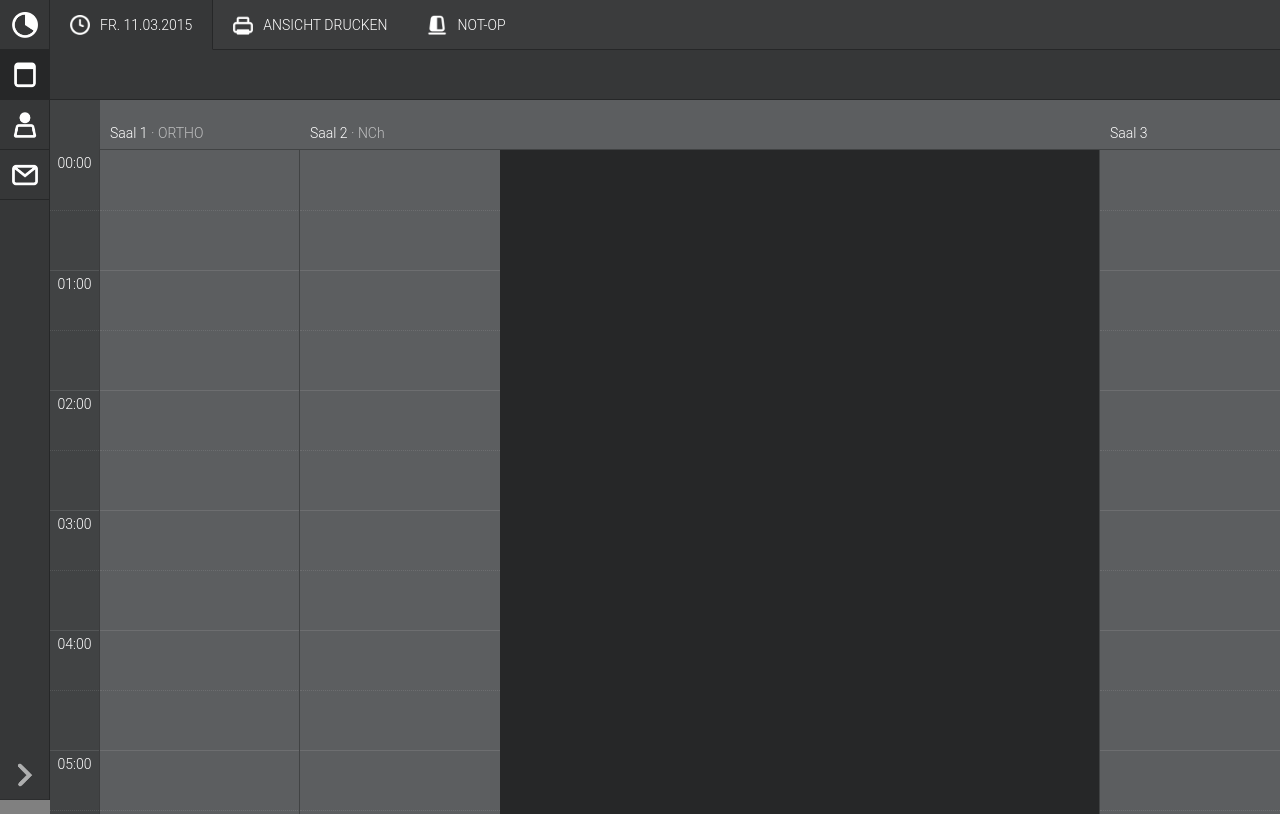
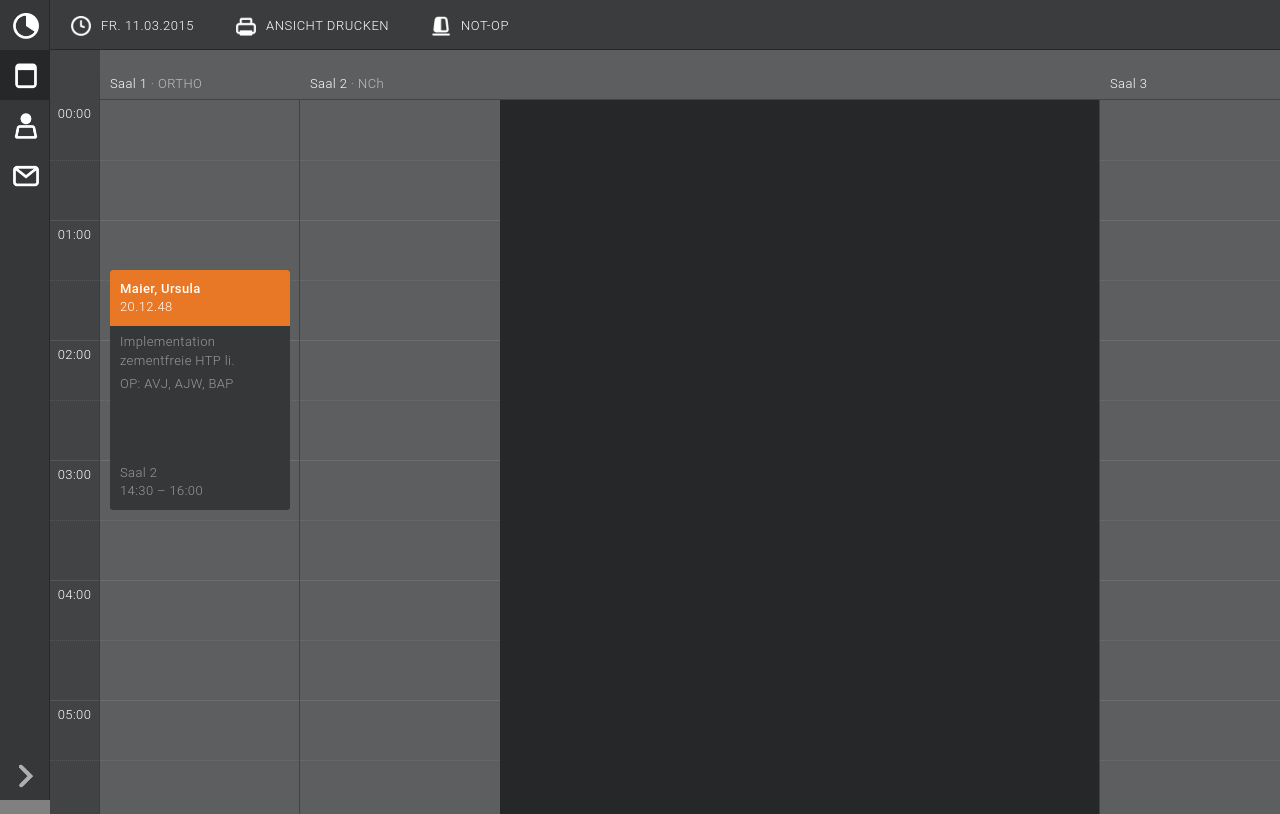
Before and after one commit to ChristophLabacher/OPMS-Surgery-Management-System, a plain HTML site: page index.html in a window 1280 px wide. Shown: the top 814 px of the page. Drawn offline with Linux system fonts and the light colour scheme.

Commit message:
Card Style

```diff
--- a/index.html
+++ b/index.html
@@ -19,7 +19,8 @@
 		<script type="text/javascript" src="scripts/libraries/tools.js"></script>
 
 		<!-------------------------<!--! SCRIPTS ------------------------------>
-		<script type="text/javascript" src="scripts/structure.js"></script>
+		<script type="text/javascript" src="scripts/setup.js"></script>
+		<script type="text/javascript" src="scripts/action.js"></script>
 
 		<script type="text/javascript" src="scripts/viewScheduleSetup.js"></script>
 		<script type="text/javascript" src="scripts/viewScheduleAction.js"></script>
@@ -48,11 +49,11 @@
 		<main>
 			<article class="view schedule">
 
-				<div class="toolbar active">
+				<div class="toolbar">
 
 					<div class="toolbar-top clearfix">
-						<ul class="action-list clearfix">
-							<li class="active"><img src="imgs/assets/icons/time.png">Fr. 11.03.2015</li>
+						<ul class="action-list clearfix" action="expand-toolbar">
+							<li><img src="imgs/assets/icons/time.png">Fr. 11.03.2015</li>
 							<li><img src="imgs/assets/icons/print.png">Ansicht drucken</li>
 							<li><img src="imgs/assets/icons/emergency.png">Not-OP</li>
 						</ul><!-- action-list -->
@@ -116,6 +117,31 @@
 								<div class="column" room="1">
 
 									<div class="column-main">
+
+										<div class="card-container" style="top: 170px;">
+											<div class="card" style="height: 240px;">
+												<div class="handle handle-top"></div>
+
+												<div class="header state-3">
+													<p class="name">Maier, Ursula</p>
+													<p>20.12.48</p>
+												</div>
+
+												<div class="main">
+													<p class="diagnose">Implementation zementfreie HTP li.</p>
+													<p>OP: AVJ, AJW, BAP</p>
+												</div>
+
+												<div class="footer">
+													Saal 2<br>
+													14:30 – 16:00
+												</div>
+
+												<div class="handle handle-bottom"></div>
+
+											</div>
+										</div>
+
 									</div><!-- column-main -->
 
 									<div class="column-details">
--- a/scripts/structure.js
+++ b/scripts/action.js
@@ -12,6 +12,15 @@ $(document).ready(function()	{
 		}
 
 		$("nav").toggleClass("active");
+	});
 
+	/************************
+	*	Expand TOOLBAR		*
+	************************/
+	$(".toolbar ul[action = 'expand-toolbar'] li").click(function()	{
+		var target = $(this).closest(".view").find(".toolbar");
+
+		$(this).toggleClass("active");
+		target.toggleClass("active");
 	});
 });
--- a/scripts/viewScheduleAction.js
+++ b/scripts/viewScheduleAction.js
@@ -13,5 +13,6 @@ $(document).ready(function()	{
 		}
 
 		target.toggleClass("active");
+		$(this).toggleClass("active");
 	});
 });
--- a/styles/_colors.scss
+++ b/styles/_colors.scss
@@ -17,7 +17,7 @@ $lightblue: rgb(50, 179, 224);
 $darkblue: rgb(13, 131, 182);
 $lightgreen: rgb(0, 175, 150);
 $darkgreen: rgb(0, 135, 112);
-$red: rgb(211, 49, 49);
+$red: rgb(209, 63, 63);
 
 
 /************************
@@ -30,4 +30,40 @@ $grey4: #3b3c3d;
 $grey3: #414344;
 $grey2: #494b4c;
 $grey1: #5c5e60;
+$grey0: #999999;
+
 $transparentwhite: rgba(255,255,255, .1);
+
+
+/************************
+*		STATES		*
+************************/
+
+.state-1	{
+	background-color: $lightyellow;
+	color: $black !important;
+}
+
+.state-2	{
+	background-color: $yellow;
+}
+
+.state-3, .state-11	{
+	background-color: $darkyellow;
+}
+
+.state-4, .state-10	{
+	background-color: $lightblue;
+}
+
+.state-5, .state-9	{
+	background-color: $darkblue;
+}
+
+.state-6, .state-8	{
+	background-color: $lightgreen;
+}
+
+.state-7	{
+	background-color: $darkgreen;
+}
--- a/styles/_structure.scss
+++ b/styles/_structure.scss
@@ -109,9 +109,10 @@ nav	{
 		flex-shrink: 0;
 
 		overflow: hidden;
+		background-color: $grey4;
+		border-bottom: 1px solid $grey6;
 
-		border-bottom: 1px solid $grey6;
-		background-color: $grey4;
+		transition: height .5s;
 
 		&.active	{
 			height: $smallUnit * 2;
@@ -122,8 +123,10 @@ nav	{
 			height: $smallUnit;
 			border-bottom: 1px solid $grey6;
 
+			li	{
+			}
+
 			li.active	{
-				border-right: 1px solid $grey6;
 			}
 
 		}
@@ -177,10 +180,9 @@ ul.action-list {
 		list-style: none;
 		line-height: $smallUnit;
 		text-transform: uppercase;
+		letter-spacing: .04em;
 
-		background-color: $grey4;
-		border-bottom: 1px solid $grey6;
-
+		border: 1px solid transparent;
 		transition: all .3s;
 
 		img	{
@@ -196,12 +198,23 @@ ul.action-list {
 
 		&:hover	{
 			cursor: pointer;
-			background-color: $grey3;
+			background-color: $grey5;
+			border-left: 1px solid $grey6;
+			border-right: 1px solid $grey6;
 		}
 
 		&.active	{
 			background-color: $grey5;
-			border-bottom: 1px solid transparent;
+			border-left: 1px solid $grey6;
+			border-right: 1px solid $grey6;
+
+			&:first-child	{
+				border-left-color: transparent;
+			}
+
+			&:hover	{
+			}
+
 		}
 	}
 }
--- a/styles/_typography.scss
+++ b/styles/_typography.scss
@@ -2,10 +2,10 @@ body	{
 	font-family: Roboto, Helvetica, Arial, sans-serif;
 	color: $white;
 	font-weight: 300;
-	font-size: 14px;
-	//letter-spacing: .0em;
+	font-size: 13px;
+	letter-spacing: .03em;
 
-	line-height: 1.2em;
+	line-height: 1.4em;
 	cursor: default;
 
 	-webkit-font-feature-settings: 'tnum';
@@ -13,3 +13,7 @@ body	{
 	-ms-font-feature-settings: 'tnum';
 	font-feature-settings: 'tnum';
 }
+
+strong	{
+	font-weight: 500;
+}
--- a/styles/_viewSchedule.scss
+++ b/styles/_viewSchedule.scss
@@ -5,6 +5,19 @@
 		li	{
 			border-left: 1px solid $grey6;
 			width: $bigUnit;
+
+			img	{
+				transform: rotate(0);
+				transition: transform .5s;
+			}
+
+			&.active	{
+				background-color: $grey3;
+
+				img	{
+					transform: rotate(45deg);
+				}
+			}
 		}
 	}
 
@@ -151,3 +164,60 @@
 		}
 	}
 }
+
+.card-container	{
+	position: absolute;
+	padding: 0 1rem;
+	width: 100%;
+}
+
+.card	{
+	width: 100%;
+	position: relative;
+	border-radius: 3px;
+	background-color: $grey5;
+	color: $grey0;
+	cursor: pointer;
+
+	.header	{
+		border-radius: 3px 3px 0 0;
+		padding: 1rem 1rem;
+		cursor: move;
+		color: $white;
+
+		.name	{
+			font-weight: 500;
+		}
+	}
+
+	.main	{
+		padding: .7rem 1rem;
+
+		.diagnose	{
+			margin-bottom: .5rem;
+		}
+	}
+
+	.footer	{
+		padding: 0 1rem 1rem 1rem;
+		position: absolute;
+		bottom: 0;
+		width: 100%;
+	}
+
+	.handle	{
+		position: absolute;
+		height: 1rem;
+		width: 100%;
+	}
+
+	.handle-top	{
+		top: 0;
+		cursor: n-resize;
+	}
+
+	.handle-bottom	{
+		bottom: 0;
+		cursor: s-resize;
+	}
+}
--- /dev/null
+++ b/styles/_z-index.scss
@@ -0,0 +1,3 @@
+.card	{
+	z-index: 2;
+}
```
Also changed, not shown: scripts/setup.js (added), styles/style.css.
